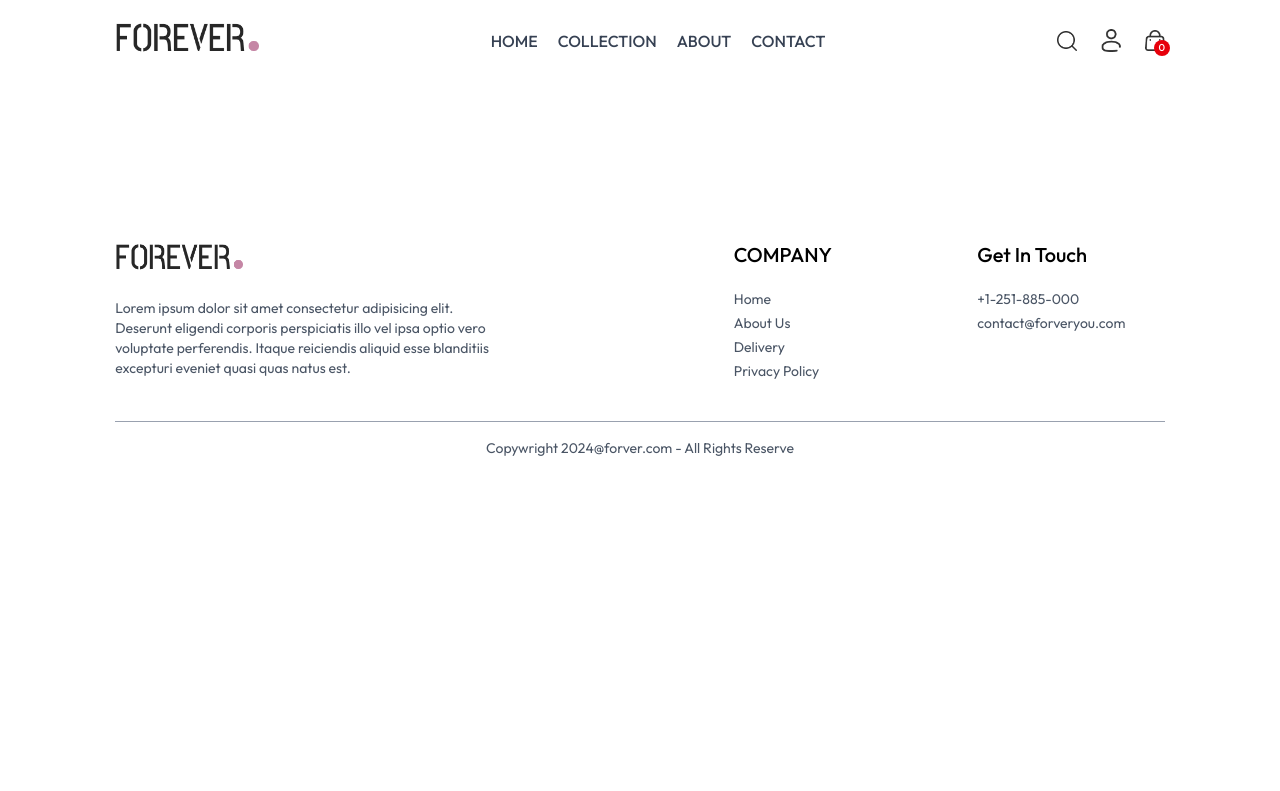
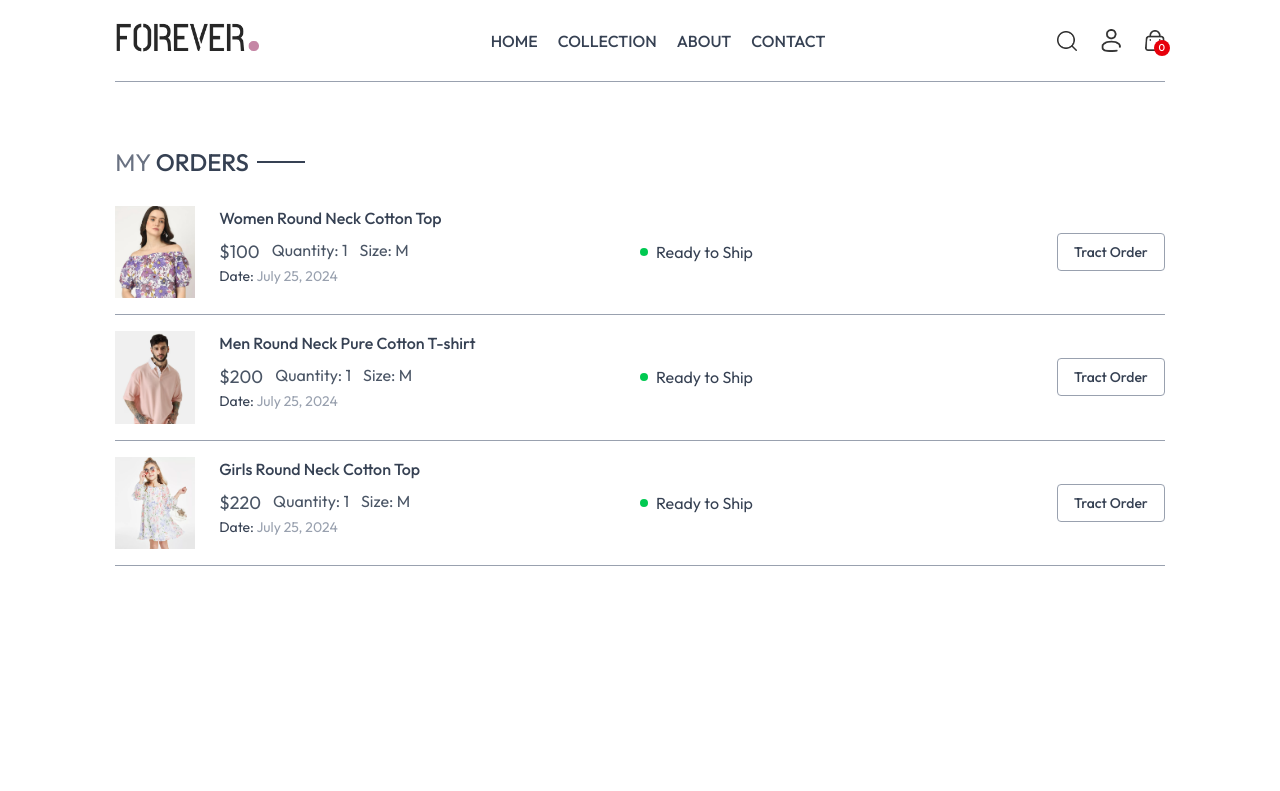
Before and after one commit to chrls97/ecommerce-app, a React app in the folder client/: page /orders in a window 1280 px wide. Shown: the top 791 px of the page. Built offline with nearby package versions, Linux system fonts and the light colour scheme; the HTML template or start-up script is replaced by a standard one.

Commit message:
added orders data on compotent oders page

```diff
--- a/client/src/pages/Orders.jsx
+++ b/client/src/pages/Orders.jsx
@@ -1,10 +1,54 @@
-import React from 'react'
+import React, { useContext } from 'react'
+import { ShopContext } from '../context/ShopContext'
+import Title from '../components/Title'
 
 const Order = () => {
+
+  const { products, currency } = useContext(ShopContext)
+
+
   return (
-    <div>
+    <div className='border-t border-gray-400 py-16'>
+      <div className='text-2xl'>
+        <Title text1={'MY'} text2={'ORDERS'} />
+      </div>
 
+
+      {/* ORDERS DATA */}
+      <div>
+        {
+          products.slice(0,3).map((product, index) => {
+            return(
+              <div key={index} className='py-4 border-b border-gray-400 text-gray-700 flex flex-col md:flex-row md:items-center md:justify-between gap-4'>
+                <div className='flex item-start gap-6 text-sm'>
+                  <img className='w-16 sm:w-20' src={product.image[0]} alt="" />
+                  <div>
+                    <p className='sm:text-base font-medium'>{product.name}</p>
+                    <div className='flex item-center gap-3 mt-2 text-base text-gray-600'>
+                      <p className='text-lg'>{currency}{product.price}</p>
+                      <p>Quantity: 1</p>
+                      <p>Size: M</p>
+                    </div>
+                    <p>Date: <span className='text-gray-400'>July 25, 2024</span></p>
+                  </div>
+                </div>
+
+
+                  <div className='md:w-1/2 flex justify-between'>
+                    <div className='flex items-center gap-2'>
+                      <p className='min-w-2 h-2 rounded-full bg-green-500'></p>
+                      <p className='text-sm md:text-base'>Ready to Ship</p>
+                    </div>
+
+                    <button className='px-4 py-2 text-sm font-medium border border-gray-400 rounded'>Tract Order</button>
+                  </div>
+              </div>
+            )
+          })
+        }
+      </div>
     </div>
+
   )
 }
 
```
